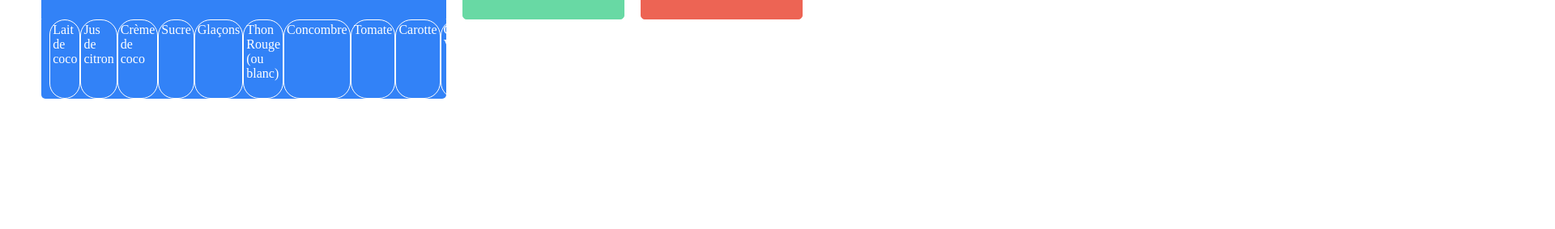
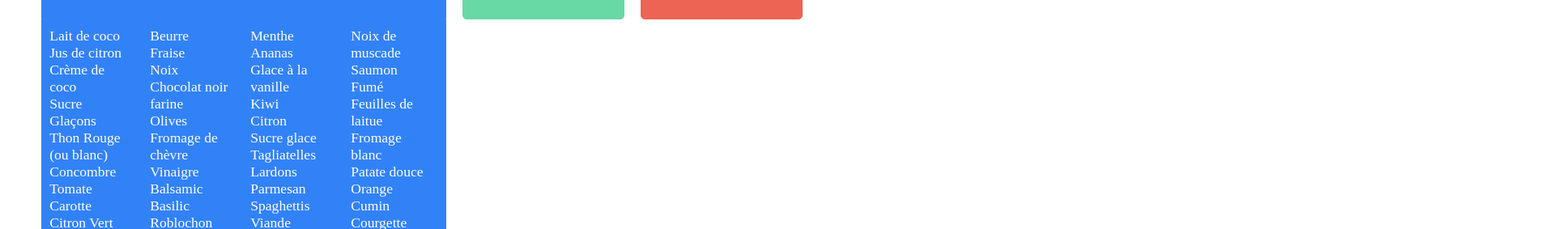
Before and after one commit to ShemoMFR/OC_p7_moshe_frydmann, a website: page index.html in a window 1280 px wide. Both pictures are taken after a click on the picture 217 px from the left and 316 px from the top of the page. Shown: the part 331-614 px from the top of the page at 81% size, 1920 px wide, since content can reach past the window. Drawn offline with Linux system fonts and the light colour scheme.

Commit message:
tag design ok

```diff
--- a/index.html
+++ b/index.html
@@ -26,26 +26,26 @@
             <div class="container-key-research">
                <input type="text" value="Ingrédients" class="search-key search-ingredients" id="Ingrédients"/>
                <img  class="fleche" src="./logo/fleche-bas.svg" alt="icone flèche vers le bas">
-               <div class='container-tags bgb'>
+               <ul class='container-tags bgb'>
 
-               </div>
+               </ul>
 
             </div>
             <div class="container-key-research">
                 <input type="text" value="Appareil" class="search-key search-appareil" id="Appareil"/>
                 <img class="fleche" src="./logo/fleche-bas.svg" alt="icone flèche vers le bas">
 
-                <div class='container-tags bgg'>
+                <ul class='container-tags bgg'>
 
-                </div>
+                </ul>
 
             </div>
             <div class="container-key-research">
                 <input type="text" value="Ustensiles" class="search-key search-ustensiles" id="Ustensiles" />
                 <img  class="fleche" src="./logo/fleche-bas.svg" alt="icone flèche vers le bas">
-                <div class='container-tags bgr'>
+                <ul class='container-tags bgr'>
 
-                </div>
+                </ul>
 
             </div>
         </div>
--- a/researchKey.js
+++ b/researchKey.js
@@ -7,6 +7,13 @@ let unitList = {
     ingredients: [],
     ustensiles: [],
     appareil: []
+};
+
+function createTag(j, i, string) {
+    const tag = document.createElement('li');
+    tag.className = "tag";
+    tag.textContent = `${unitList[string][i]} `;
+    tags[j].appendChild(tag)
 };
 
 function createUnitList() {
@@ -39,46 +46,29 @@ function createUnitList() {
         }
 
     }
-
 }
 
 function displayTags() {
 
-    const gridTags = document.createElement("div");
-    gridTags.className = "grid-tags";
-    tags[0].appendChild(gridTags);
-    const tag = document.createElement('div');
-    tag.className = "tag";
-    tag.textContent = `${unitList.ingredients[0]} `;
-    tags[0].appendChild(tag)
-
-/*     tags[0].textContent = `${unitList.ingredients[0]} `;
- */    tags[1].textContent = `${unitList.ustensiles[0]} `;
-    tags[2].textContent = `${unitList.appareil[0]} `;
-
     for (let j = 0; j < tags.length; j++) {
 
         if (j === 0) {
-            for(let i = 1; i < unitList.ingredients.length; i++) {
-/*                 tags[j].textContent += `${unitList.ingredients[i]} `;
- */
-                const tag = document.createElement('div');
-                tag.className = "tag";
-                tag.textContent = `${unitList.ingredients[i]} `;
-                tags[0].appendChild(tag)
+            for (let i = 0; i < unitList.ingredients.length; i++) {
+                createTag(j, i, "ingredients");
             }
         }
 
         else if (j === 1) {
-            for(let i = 1; i < unitList.ustensiles.length; i++) {
-                tags[j].textContent += `${unitList.ustensiles[i]} `;
+
+            for (let i = 0; i < unitList.ustensiles.length; i++) {
+                createTag(j, i, "ustensiles");
             }
         }
 
         else if (j === 2) {
 
-            for(let i = 1; i < unitList.appareil.length; i++) {
-                tags[j].textContent += `${unitList.appareil[i]} `;
+            for(let i = 0; i < unitList.appareil.length; i++) {
+                createTag(j, i, "appareil");
             }
         }
     }
@@ -165,7 +155,7 @@ function openResearchKey() {
                 inputResearchKey[i].style.borderRadius = "5px 5px 0 0";
                 fleche[i].style.right = "10%";
                 fleche[i].src = "./logo/fleche-haut.svg";
-                tags[i].style.display = "flex";
+                tags[i].style.display = "block";
             }
 
             else {
--- a/style.css
+++ b/style.css
@@ -184,25 +184,15 @@
 
 .container-tags {
     display: none;
+    padding: 10px;
+    column-count: 4;
     width: 500px;
-    border-radius: 0 0 5px 5px;
     color: white;
-    font-size: 1.2em;
-}
-
-.grid-tags {
-    display: flex;
-    width: 100%;
-    display: grid;
-    grid-template-columns: 33% 33% 33%;
-    grid-gap: 5px;
-    margin-top: 30px;
 }
 
 .tag {
-    padding: 3px;
     width: 100px;
-    border-radius: 20px;
-    font-size: 1rem;
-    border: 1px solid white;
+    font-size: 1.1rem;
+    list-style: none;
+    cursor: pointer;
 }
```
